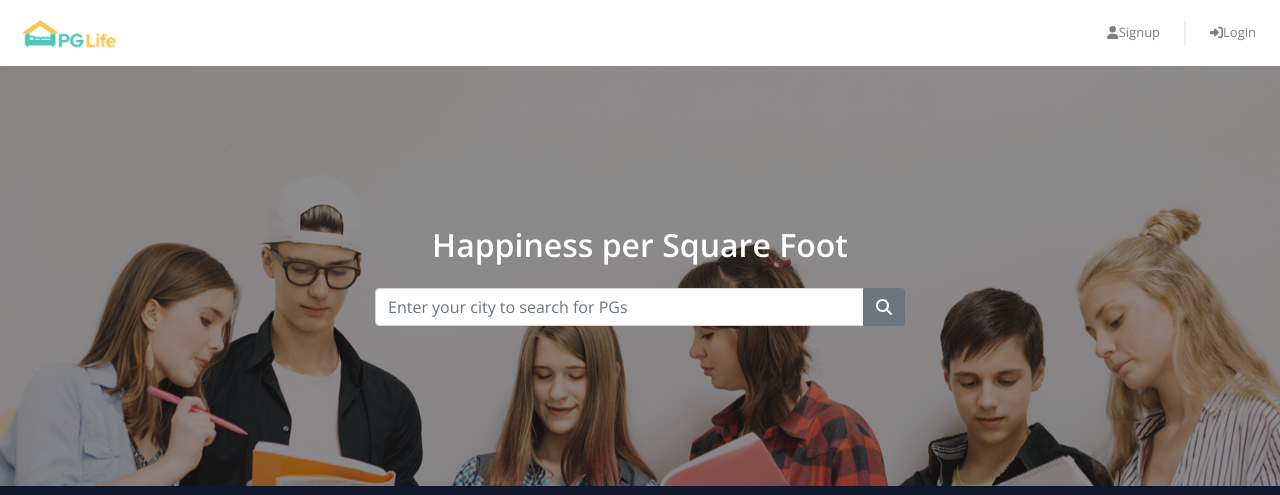
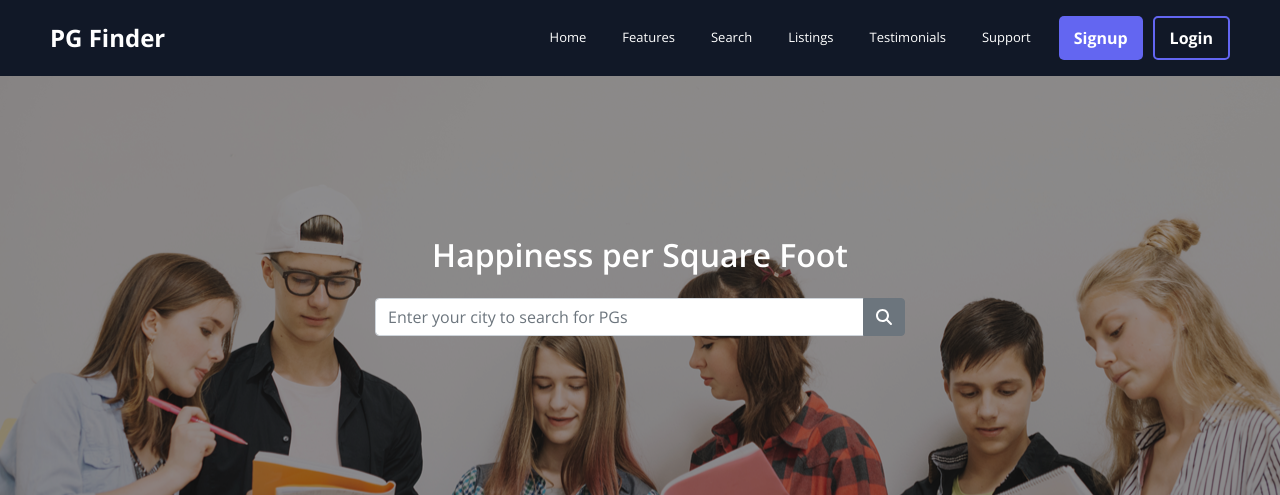
Before and after one commit to prateekyadav2003/PG-Finder, a PHP site: page /index.php in a window 1280 px wide. Shown: the top 495 px of the page. Run offline with PHP 8.4, Linux system fonts and the light colour scheme; some libraries are stand-ins or nearby versions.

Commit message:
Update header.php

```diff
--- a/includes/header.php
+++ b/includes/header.php
@@ -1,53 +1,34 @@
 <div class="header sticky-top">
-    <nav class="navbar navbar-expand-md navbar-light">
-        <a class="navbar-brand" href="index.php">
-            <img src="img/logo.png" />
+    <nav class="navbar navbar-expand-md" style="background: #111827; padding: 15px 50px;">
+        <a class="navbar-brand text-white" href="index.php" style="font-size: 1.5rem; font-weight: bold;">
+            PG Finder
         </a>
         <button class="navbar-toggler" type="button" data-toggle="collapse" data-target="#my-navbar">
             <span class="navbar-toggler-icon"></span>
         </button>
 
         <div class="collapse navbar-collapse justify-content-end" id="my-navbar">
-            <ul class="navbar-nav">
-                <?php
-                //Check if user is loging or not
-                if (!isset($_SESSION["user_id"])) {
-                ?>
-                    <li class="nav-item">
-                        <a class="nav-link" href="#" data-toggle="modal" data-target="#signup-modal">
-                            <i class="fas fa-user"></i>Signup
-                        </a>
-                    </li>
-                    <div class="nav-vl"></div>
-                    <li class="nav-item">
-                        <a class="nav-link" href="#" data-toggle="modal" data-target="#login-modal">
-                            <i class="fas fa-sign-in-alt"></i>Login
-                        </a>
-                    </li>
-                <?php
-                } else {
-                ?>
-                    <div class='nav-name'>
-                        Hi, <a href="./index.php" style = "text-decoration: none ; color: black;"><?php echo $_SESSION["full_name"] ?></a>
-                    </div>
-                    <li class="nav-item">
-                        <a class="nav-link" href="dashboard.php">
-                            <i class="fas fa-user"></i>Dashboard
-                        </a>
-                    </li>
-                    <div class="nav-vl"></div>
-                    <li class="nav-item">
-                        <a class="nav-link" href="logout.php">
-                            <i class="fas fa-sign-out-alt"></i>Logout
-                        </a>
-                    </li>
-                <?php
-                }
-                ?>
+            <ul class="navbar-nav" style="gap: 20px;">
+                <li class="nav-item"><a class="nav-link text-white" href="#">Home</a></li>
+                <li class="nav-item"><a class="nav-link text-white" href="#">Features</a></li>
+                <li class="nav-item"><a class="nav-link text-white" href="#">Search</a></li>
+                <li class="nav-item"><a class="nav-link text-white" href="#">Listings</a></li>
+                <li class="nav-item"><a class="nav-link text-white" href="#">Testimonials</a></li>
+                <li class="nav-item"><a class="nav-link text-white" href="#">Support</a></li>
             </ul>
+
+            <div class="nav-buttons" style="display: flex; gap: 10px; margin-left: 20px;">
+                <?php if (!isset($_SESSION["user_id"])) { ?>
+                    <button class="btn btn-register" data-toggle="modal" data-target="#signup-modal" style="background: #6366f1; color: white; padding: 8px 15px; border-radius: 5px; font-weight: bold; border: none; transition: all 0.3s ease;">Signup</button>
+                    <button class="btn btn-login" data-toggle="modal" data-target="#login-modal" style="background: transparent; color: white; padding: 8px 15px; border-radius: 5px; font-weight: bold; border: 2px solid #6366f1; transition: all 0.3s ease;">Login</button>
+                <?php } else { ?>
+                    <div class='nav-name text-white' style="margin-right: 10px;">Hi, <a href="./index.php" style="text-decoration: none; color: white; font-weight: bold;"> <?php echo $_SESSION["full_name"] ?> </a></div>
+                    <a class="btn btn-login" href="dashboard.php" style="padding: 8px 15px; border-radius: 5px; font-weight: bold; border: 2px solid #6366f1; color: white;">Dashboard</a>
+                    <a class="btn btn-register" href="logout.php" style="padding: 8px 15px; border-radius: 5px; font-weight: bold; background: #6366f1; color: white;">Logout</a>
+                <?php } ?>
+            </div>
         </div>
     </nav>
 </div>
 
-<div id="loading">
-</div>
+<div id="loading"></div>
```
